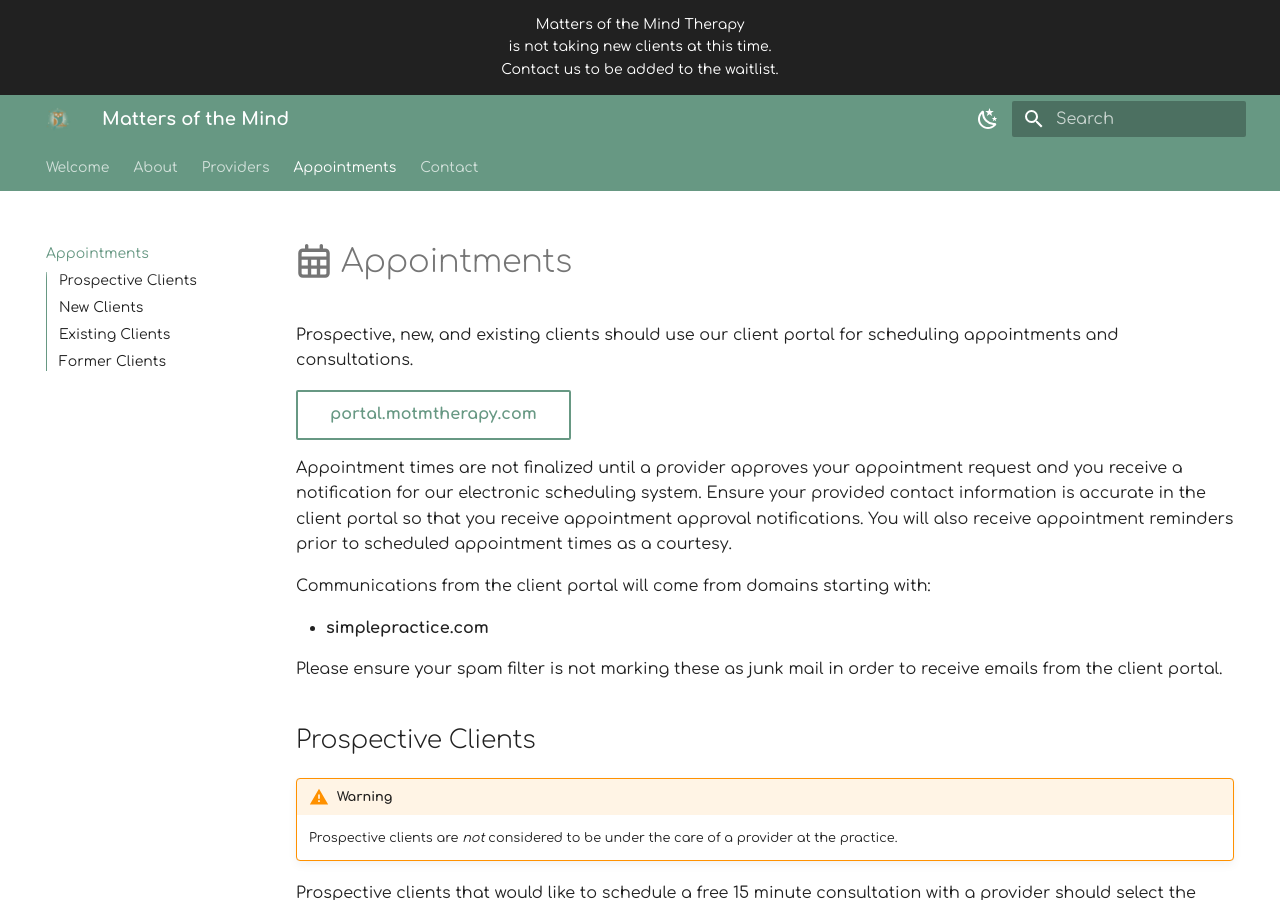
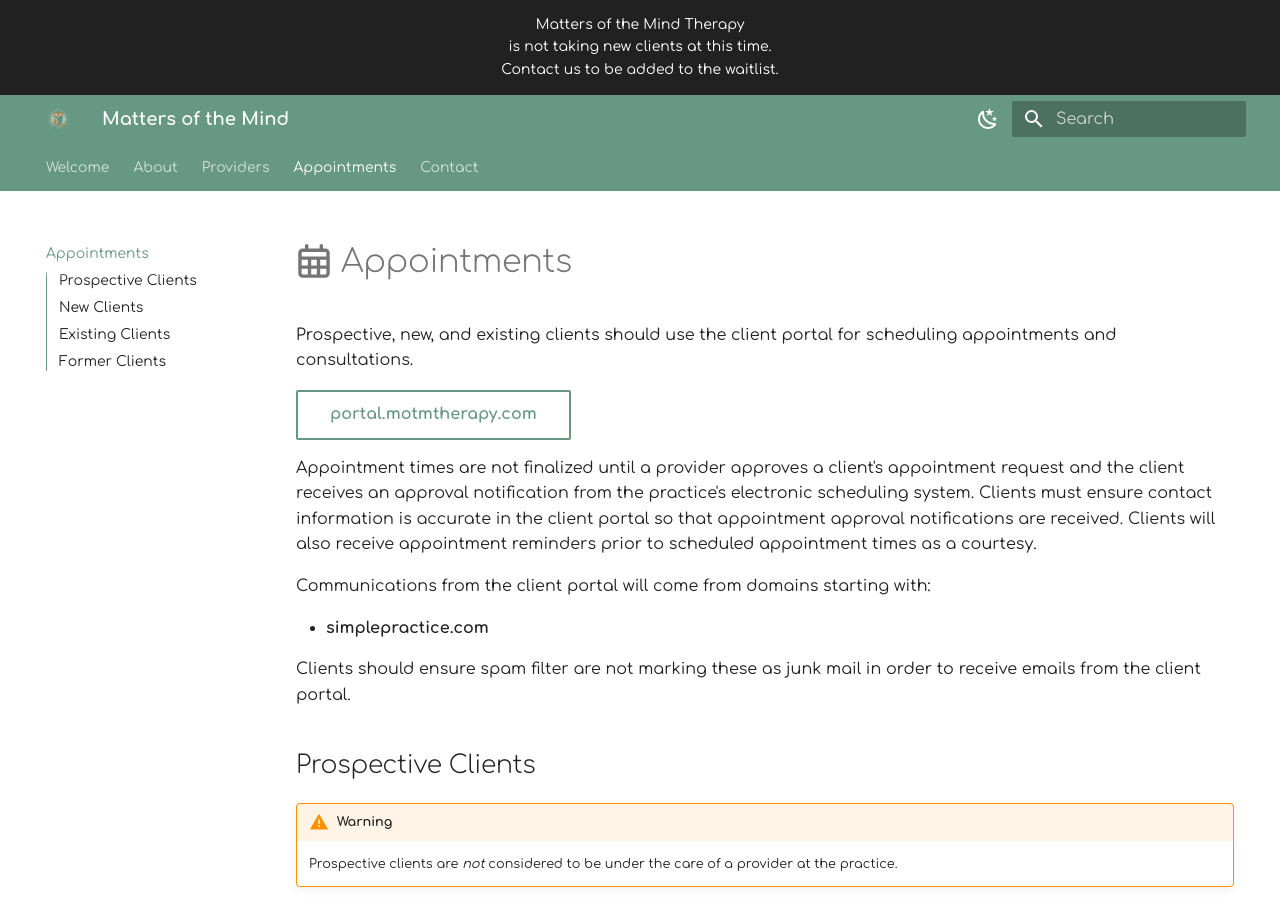
Before and after one commit to motm-therapy/website, an MkDocs documentation site: the page built from docs/appointments.md, in a window 1280 px wide and 900 px high. Built offline with MkDocs 1.6.1 and Material for MkDocs 9.7.7, drawn with Linux system fonts in a browser that asks for light colours; plug-ins that fetch from the network failed and are left out; some of the changed text lies outside the part shown.

Commit message:
Remove use of you and our

```diff
--- a/docs/appointments.md
+++ b/docs/appointments.md
@@ -4,20 +4,20 @@ description: This page contains information on how to book appointments with pro
 
 # :fontawesome-regular-calendar-days: Appointments
 
-Prospective, new, and existing clients should use our client portal for scheduling appointments and consultations.
+Prospective, new, and existing clients should use the client portal for scheduling appointments and consultations.
 
 [portal.motmtherapy.com](https://portal.motmtherapy.com){ .md-button }
 
-Appointment times are not finalized until a provider approves your appointment request
-and you receive a notification for our electronic scheduling system.
-Ensure your provided contact information is accurate in the client portal so that you receive appointment approval notifications.
-You will also receive appointment reminders prior to scheduled appointment times as a courtesy.
+Appointment times are not finalized until a provider approves a client's appointment request
+and the client receives an approval notification from the practice's electronic scheduling system.
+Clients must ensure contact information is accurate in the client portal so that appointment approval notifications are received.
+Clients will also receive appointment reminders prior to scheduled appointment times as a courtesy.
 
 Communications from the client portal will come from domains starting with:
 
 - **simplepractice.com**
 
-Please ensure your spam filter is not marking these as junk mail in order to receive emails from the client portal.
+Clients should ensure spam filter are not marking these as junk mail in order to receive emails from the client portal.
 
 ## Prospective Clients
 
@@ -61,7 +61,7 @@ In order to be considered under the care of a provider at the practice, new clie
 
 - Must have requested a session appointment, (not a consultation), via call, email, or client portal
 - Must have completed and submitted initial intake paperwork
-- Must have received notification from our electronic scheduling system of first session appointment, (not a consultation)
+- Must have received notification from the practice's electronic scheduling system of first session appointment, (not a consultation)
 
 ## Existing Clients
 
```
